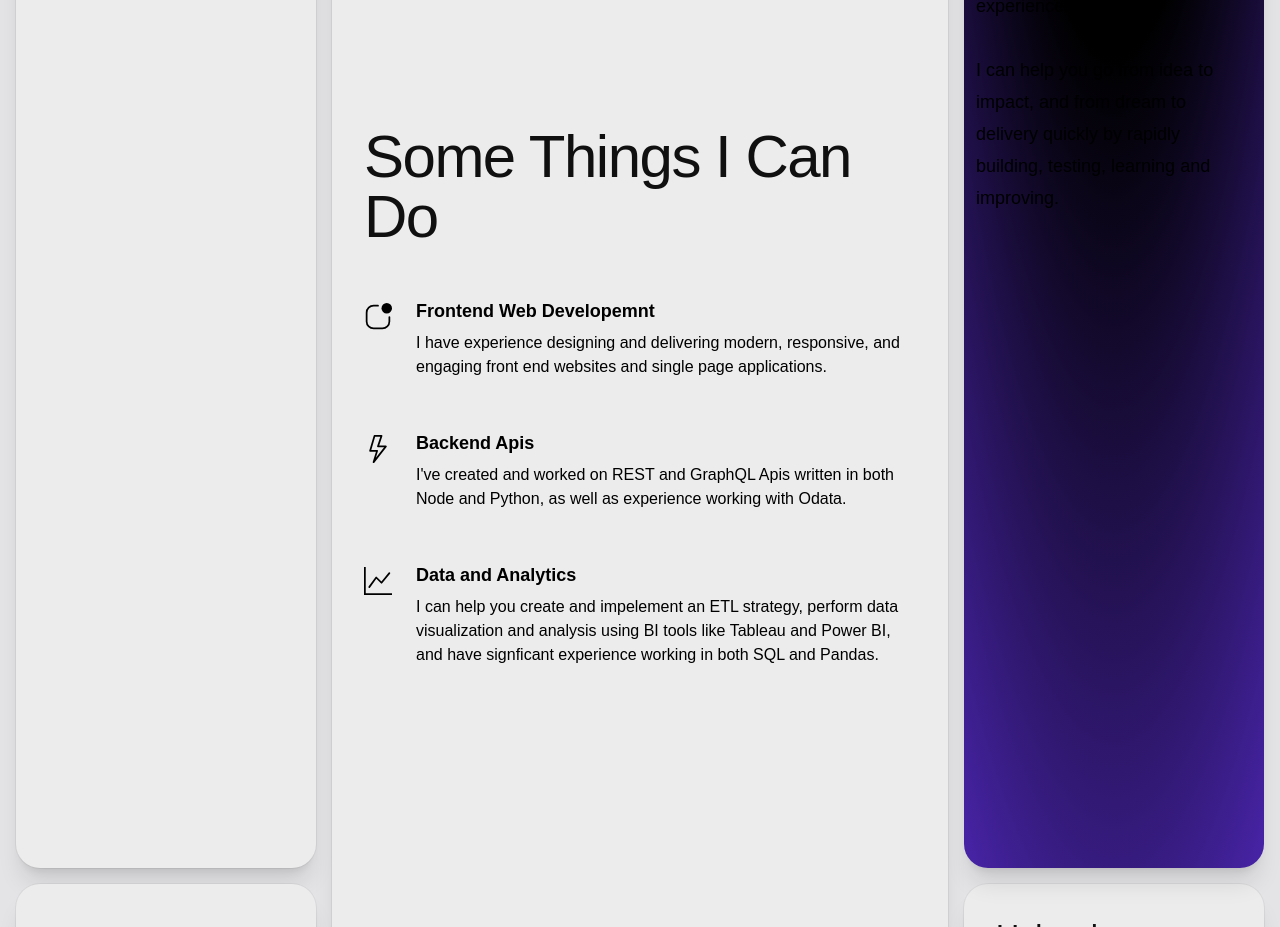
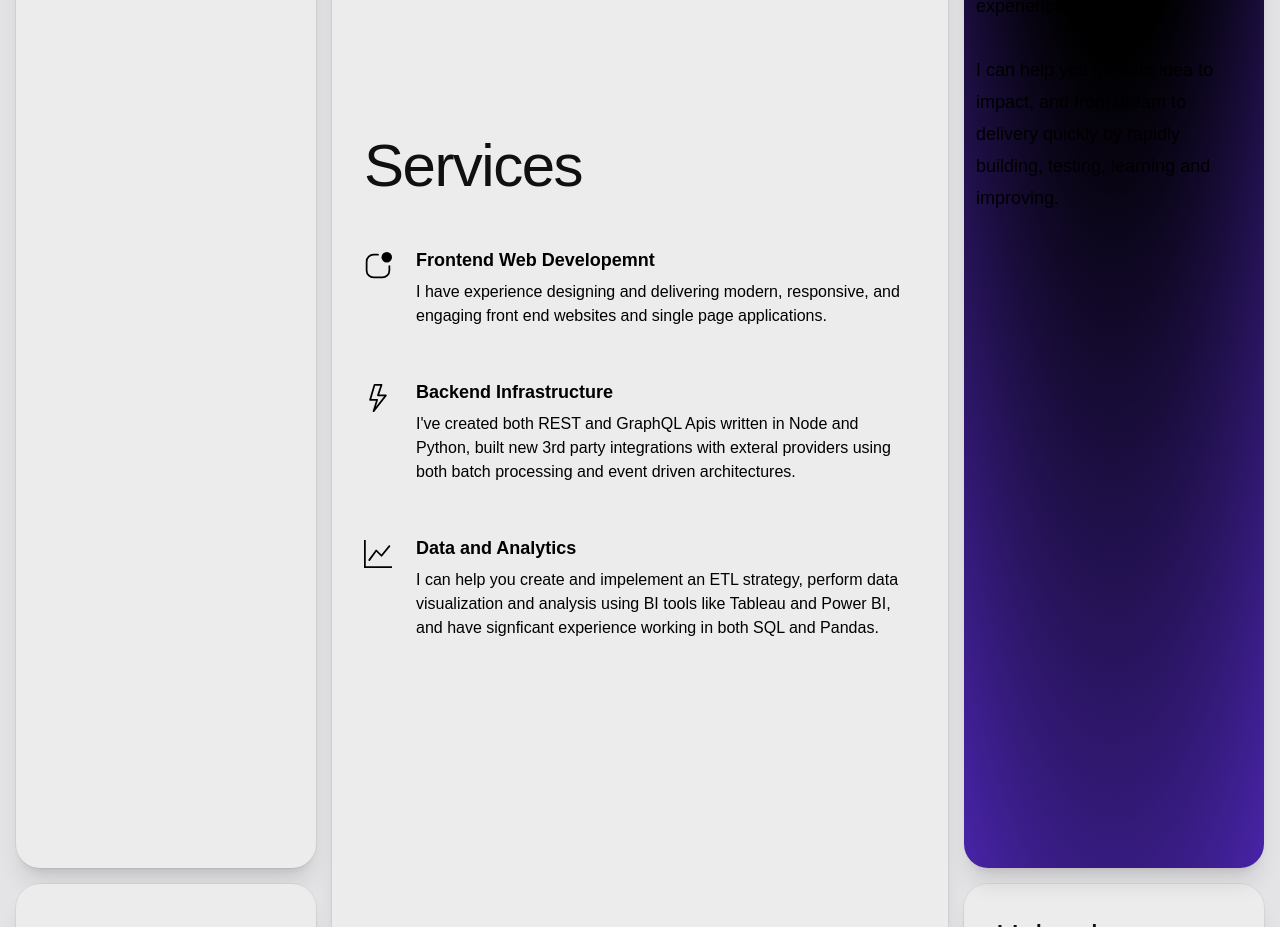
Before and after one commit to adamglasser/arglasser, an Astro site: page / in a window 1280 px wide. Shown: the part 1180-2107 px from the top of the page. Built offline with nearby package versions, Linux system fonts and the light colour scheme; Astro itself is replaced by a stand-in of ours; a web font is replaced by a local one.

Commit message:
more updates

```diff
--- a/src/components/landing/Block.astro
+++ b/src/components/landing/Block.astro
@@ -7,7 +7,7 @@
                 <p
                     class="text-xl tracking-tight font-medium text-primary dark:text-white md:text-6xl mt-6"
                 >
-                    Some Things I Can Do
+                    Services
                 </p>
                 <br />
                 <br />
@@ -53,12 +53,11 @@
                     </svg>
                     <span class="grow ml-6">
                         <span class="block text-lg font-semibold dark:text-white"
-                            >Backend Apis</span
+                            >Backend Infrastructure</span
                         >
                         <span class="block mt-1 dark:text-white"
-                            >I've created and worked on REST and GraphQL Apis written in
-                            both Node and Python, as well as experience working with
-                            Odata.</span
+                            >I've created both REST and GraphQL Apis written in
+                            Node and Python, built new 3rd party integrations with exteral providers using both batch processing and event driven architectures.</span
                         >
                     </span>
                 </span>
```
